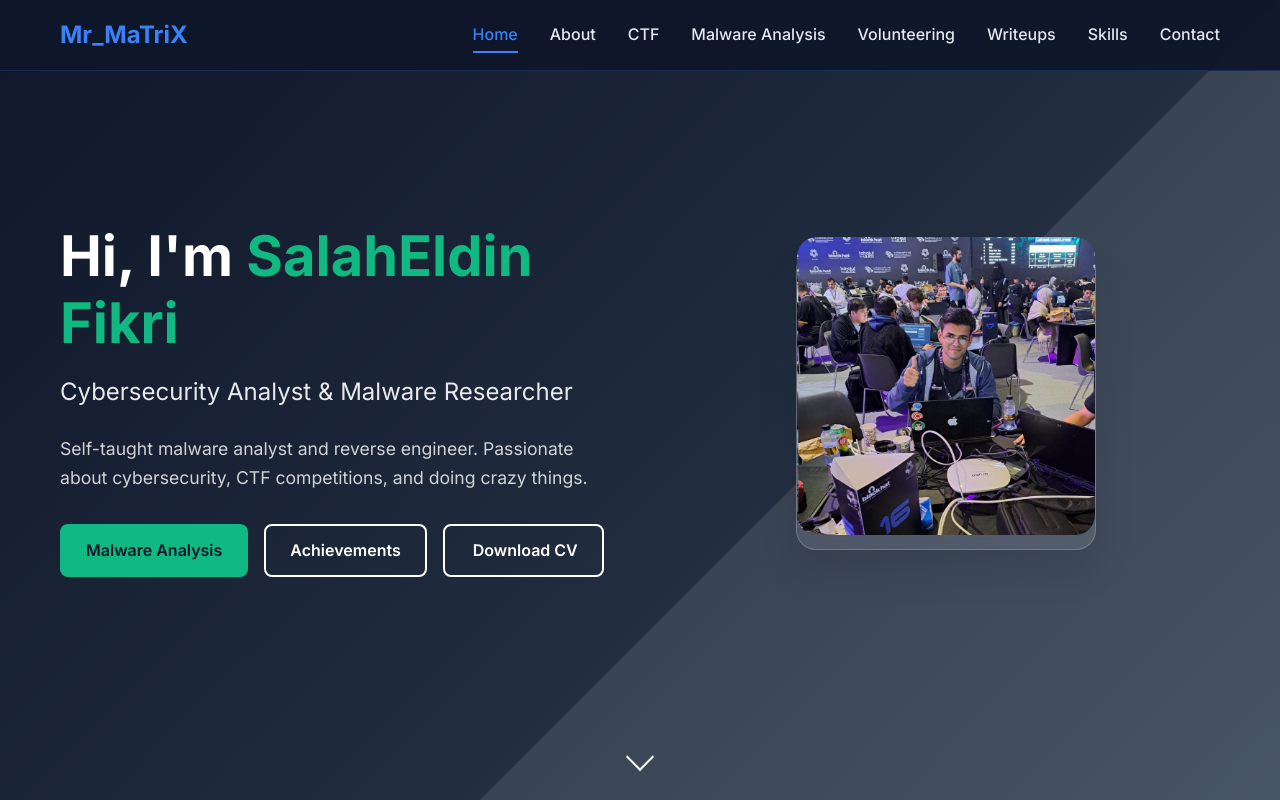
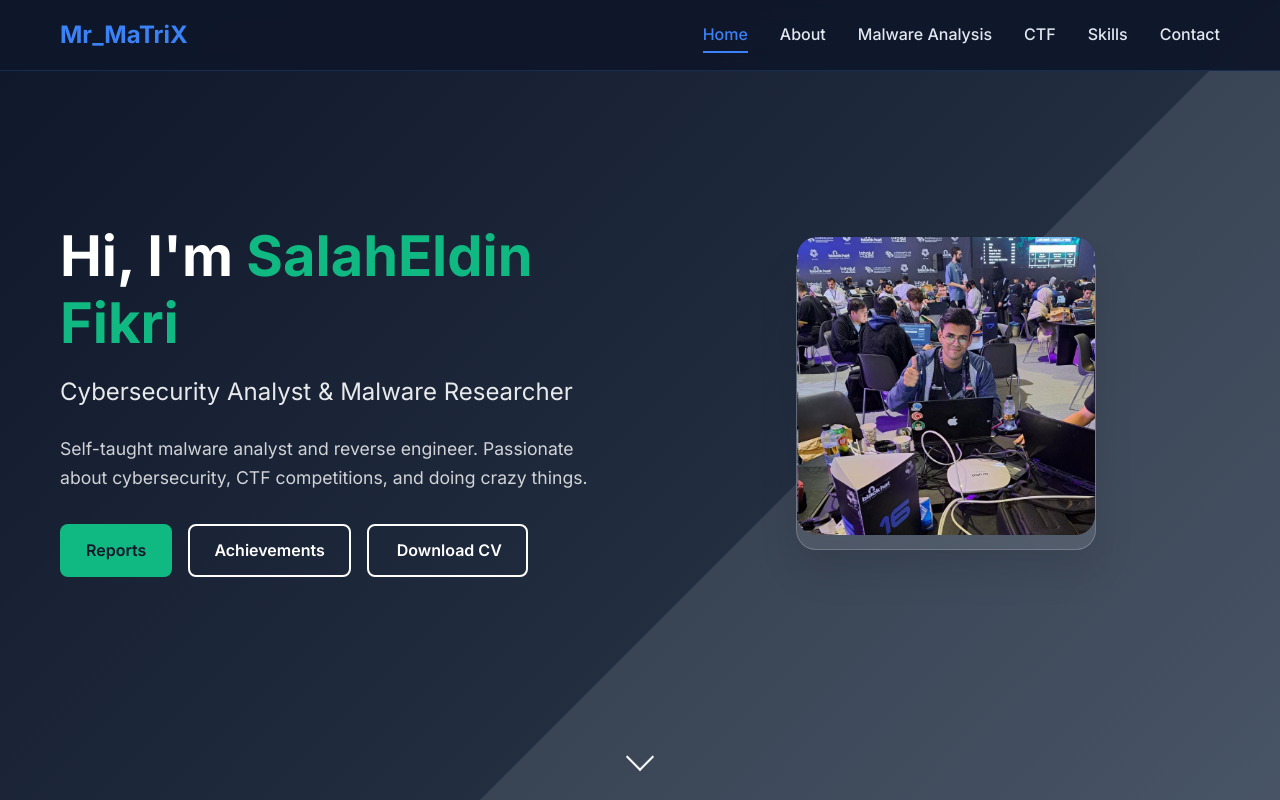
Before and after one commit to SalahEldinFikri/portfolio, a website: page index.html in a window 1280 px wide. Shown: the top 800 px of the page. Drawn offline with Linux system fonts and the light colour scheme.

Commit message:
Update index.html

```diff
--- a/index.html
+++ b/index.html
@@ -18,10 +18,8 @@
             <div class="nav-menu" id="nav-menu">
                 <a href="#home" class="nav-link">Home</a>
                 <a href="#about" class="nav-link">About</a>
+                <a href="#malware" class="nav-link">Malware Analysis</a>
                 <a href="#ctf" class="nav-link">CTF</a>
-                <a href="#malware" class="nav-link">Malware Analysis</a>
-                <a href="#volunteering" class="nav-link">Volunteering</a>
-                <a href="#writeups" class="nav-link">Writeups</a>
                 <a href="#skills" class="nav-link">Skills</a>
                 <a href="#contact" class="nav-link">Contact</a>
             </div>
@@ -46,7 +44,7 @@
                     cybersecurity, CTF competitions, and doing crazy things.
                 </p>
                 <div class="hero-buttons">
-    <a href="#malware" class="btn btn-primary">Malware Analysis</a>
+    <a href="#malware" class="btn btn-primary">Reports</a>
     <a href="#ctf" class="btn btn-secondary">Achievements</a>
     <a href="https://drive.google.com/file/d/1rHfMJXaqxn0DEnx7Hh1G2XPoZRLrY0qP"
        class="btn btn-secondary"
```
